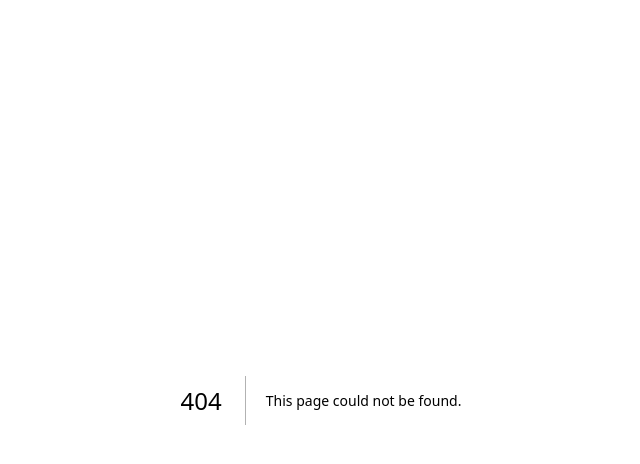
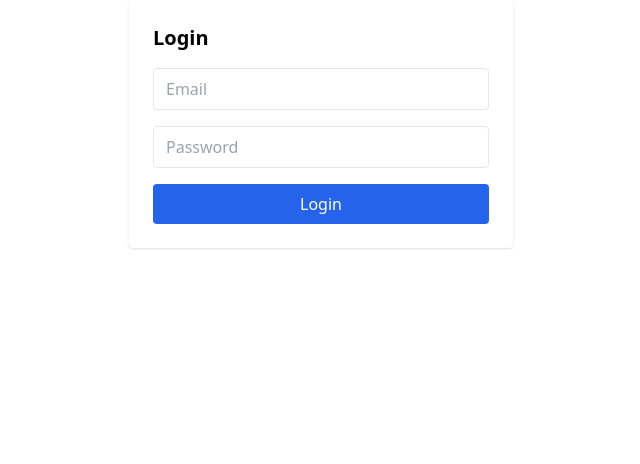
Before and after one commit to fraternity25/nextjs-postgresql-crud, a Next.js app: page /auth/login in a window 1280 px wide. Before the commit this address had no page. Shown: the top 464 px of the page, without its empty margins (319-959 px from the left). Built offline with nearby package versions, Linux system fonts and the light colour scheme.

Commit message:
modified:   components/SignupForm.js modified:   pages/_app.js modified:   pages/api/auth/[...nextauth].js modified:   pages/api/auth/signup.js deleted:    pages/api/signup.js new file:   pages/auth/index.js new file:   pages/auth/login.js modified:   pages/index.js

```diff
--- a/components/SignupForm.js
+++ b/components/SignupForm.js
@@ -1,5 +1,6 @@
 import { useState } from 'react';
 import { useRouter } from 'next/router';
+import { signIn } from 'next-auth/react';
 
 export default function SignupForm() {
   const [formData, setFormData] = useState({
@@ -38,8 +39,18 @@ export default function SignupForm() {
       }
 
       setError(null); // temizle
-      // Opsiyonel: router.push('/login') veya toast mesajı
-      router.push('/');
+
+      const loginResult = await signIn('credentials', {
+        email: formData.email,
+        password: formData.password,
+        redirect: false,
+      });
+
+      if (loginResult.ok) {
+        router.push('/');
+      } else {
+        setError('Login failed after signup');
+      }
     } catch (err) {
       setError(err.message);
     }
--- a/pages/_app.js
+++ b/pages/_app.js
@@ -1,5 +1,10 @@
-import "../styles/globals.css"
+import '@/styles/globals.css';
+import { SessionProvider } from 'next-auth/react';
 
-export default function App({ Component, pageProps }) {
-  return <Component {...pageProps} />;
+export default function App({ Component, pageProps: { session, ...pageProps } }) {
+  return (
+    <SessionProvider session={session}>
+      <Component {...pageProps} />
+    </SessionProvider>
+  );
 }
--- a/pages/api/auth/[...nextauth].js
+++ b/pages/api/auth/[...nextauth].js
@@ -5,7 +5,7 @@ import { Pool } from 'pg';
 
 const pool = new Pool(); // uses .env.local
 
-export default NextAuth({
+export const authOptions = {
   providers: [
     CredentialsProvider({
       name: 'Credentials',
@@ -25,7 +25,8 @@ export default NextAuth({
           };
         }
 
-        throw new Error("Invalid email or password");
+        //throw new Error("Invalid email or password");
+        return null;
       }
     })
   ],
@@ -53,4 +54,6 @@ export default NextAuth({
     }
   },
   secret: process.env.NEXTAUTH_SECRET
-});
+};
+
+export default NextAuth(authOptions);
--- a/pages/api/auth/signup.js
+++ b/pages/api/auth/signup.js
@@ -1,22 +1,44 @@
 import bcrypt from 'bcrypt';
-import pool from '../../../lib/db';
+import pool from '@/lib/db';
 
 export default async function handler(req, res) {
-  if (req.method !== 'POST') return res.status(405).end();
+  if (req.method !== 'POST') {
+    return res.status(405).json({ error: 'Only POST method allowed' });
+  }
 
   const { name, email, password } = req.body;
 
-  if (!name || !email || !password) return res.status(400).json({ error: 'All fields required' });
+  if (!name || !email || !password) {
+    return res.status(400).json({ error: 'All fields required' });
+  }
 
   try {
-    const hashed = await bcrypt.hash(password, 10);
-    const result = await pool.query(
+    const hashedPassword = await bcrypt.hash(password, 10);
+
+    const userRes = await pool.query(
       'INSERT INTO users (name, email, password) VALUES ($1, $2, $3) RETURNING id',
-      [name, email, hashed]
+      [name, email, hashedPassword]
     );
-    res.status(201).json({ success: true });
+    const userId = userRes.rows[0].id;
+
+    const roleRes = await pool.query(
+      'SELECT id FROM roles WHERE name = $1',
+      ['viewer']
+    );
+    const roleId = roleRes.rows[0]?.id;
+
+    if (roleId !== undefined && roleId !== null) {
+      await pool.query(
+        'INSERT INTO user_roles (user_id, role_id) VALUES ($1, $2)',
+        [userId, roleId]
+      );
+    }
+
+    return res.status(201).json({ message: 'User created' });
+
   } catch (err) {
+    console.error('Signup error:', err);
     if (err.code === '23505') return res.status(409).json({ error: 'User already exists' });
-    res.status(500).json({ error: 'Server error' });
+    return res.status(500).json({ error: 'Internal Server Error' });
   }
 }
--- a/pages/api/signup.js
+++ /dev/null
@@ -1,44 +0,0 @@
-import bcrypt from 'bcrypt';
-import pool from '@/lib/db';
-
-export default async function handler(req, res) {
-  if (req.method !== 'POST') {
-    return res.status(405).json({ error: 'Only POST method allowed' });
-  }
-
-  const { name, email, password } = req.body;
-
-  if (!name || !email || !password) {
-    return res.status(400).json({ error: 'Missing fields' });
-  }
-
-  try {
-    const hashedPassword = await bcrypt.hash(password, 10);
-
-    const userRes = await pool.query(
-      'INSERT INTO users (name, email, password) VALUES ($1, $2, $3) RETURNING id',
-      [name, email, hashedPassword]
-    );
-    const userId = userRes.rows[0].id;
-
-    const roleRes = await pool.query(
-      'SELECT id FROM roles WHERE name = $1',
-      ['user']
-    );
-    const roleId = roleRes.rows[0]?.id;
-
-    if (roleId) {
-      await pool.query(
-        'INSERT INTO user_roles (user_id, role_id) VALUES ($1, $2)',
-        [userId, roleId]
-      );
-    }
-
-    return res.status(201).json({ message: 'User created' });
-
-  } catch (err) {
-    console.error('Signup error:', err);
-    if (err.code === '23505') return res.status(409).json({ error: 'User already exists' });
-    return res.status(500).json({ error: 'Internal Server Error' });
-  }
-}
--- /dev/null
+++ b/pages/auth/index.js
@@ -0,0 +1,33 @@
+import { useSession } from 'next-auth/react';
+import { useRouter } from 'next/router';
+import { useEffect } from 'react';
+import Link from 'next/link';
+
+export default function AuthLanding() {
+  const { data: session } = useSession();
+  const router = useRouter();
+
+  useEffect(() => {
+    if (session) {
+      router.push('/'); // giriş yapmışsa anasayfa
+    }
+  }, [session]);
+
+  return (
+    <div className="min-h-screen flex flex-col items-center justify-center gap-4 bg-gray-100">
+      <h1 className="text-2xl font-bold">Welcome</h1>
+      <Link
+        href="/auth/login"
+        className="inline-flex items-center justify-center rounded-md border border-transparent bg-indigo-600 px-4 py-2 text-sm font-medium text-white shadow-sm hover:bg-indigo-700 focus:outline-none focus:ring-2 focus:ring-indigo-500 focus:ring-offset-2"
+      >
+        Login
+      </Link>
+      <Link
+        href="/signup"
+        className="inline-flex items-center justify-center rounded-md border border-transparent bg-indigo-600 px-4 py-2 text-sm font-medium text-white shadow-sm hover:bg-indigo-700 focus:outline-none focus:ring-2 focus:ring-indigo-500 focus:ring-offset-2"
+      >
+        Sign Up
+      </Link>
+    </div>
+  );
+}
--- /dev/null
+++ b/pages/auth/login.js
@@ -0,0 +1,56 @@
+import { useState } from 'react';
+import { signIn } from 'next-auth/react';
+import { useRouter } from 'next/router';
+
+export default function LoginPage() {
+  const [form, setForm] = useState({ email: '', password: '' });
+  const [error, setError] = useState('');
+  const router = useRouter();
+
+  const handleChange = (e) =>
+    setForm((prev) => ({ ...prev, [e.target.name]: e.target.value }));
+
+  const handleSubmit = async (e) => {
+    e.preventDefault();
+    const res = await signIn('credentials', {
+      redirect: false,
+      email: form.email,
+      password: form.password,
+    });
+
+    if (res.ok) {
+      router.push('/');
+    } else {
+      setError('Invalid email or password');
+    }
+  };
+
+  return (
+    <form onSubmit={handleSubmit} className="space-y-4 max-w-sm mx-auto p-6 bg-white rounded shadow">
+      <h2 className="text-xl font-bold">Login</h2>
+
+      {error && <p className="text-red-500">{error}</p>}
+
+      <input
+        type="email"
+        name="email"
+        value={form.email}
+        onChange={handleChange}
+        placeholder="Email"
+        className="w-full px-3 py-2 border rounded"
+      />
+      <input
+        type="password"
+        name="password"
+        value={form.password}
+        onChange={handleChange}
+        placeholder="Password"
+        className="w-full px-3 py-2 border rounded"
+      />
+
+      <button className="w-full bg-blue-600 text-white py-2 rounded hover:bg-blue-700" type="submit">
+        Login
+      </button>
+    </form>
+  );
+}
--- a/pages/index.js
+++ b/pages/index.js
@@ -1,7 +1,9 @@
+import { signOut } from 'next-auth/react';
+import { getSession } from 'next-auth/react';
 import { useState, useEffect } from 'react';
 import Link from 'next/link';
 
-export default function Home() {
+export default function Home({ session }) {
   const [users, setUsers] = useState([]);
   const [loading, setLoading] = useState(true);
   const [error, setError] = useState(null);
@@ -72,12 +74,20 @@ export default function Home() {
             </p>
           </div>
           <div className="mt-4 sm:mt-0 sm:ml-16 sm:flex-none">
+            <div className="flex gap-2">
               <Link
                 href="/users/new"
                 className="inline-flex items-center justify-center rounded-md border border-transparent bg-indigo-600 px-4 py-2 text-sm font-medium text-white shadow-sm hover:bg-indigo-700 focus:outline-none focus:ring-2 focus:ring-indigo-500 focus:ring-offset-2 sm:w-auto"
               >
                 Add user
               </Link>
+              <button
+                onClick={() => signOut({ callbackUrl: '/auth' })}
+                className="inline-flex items-center justify-center rounded-md border border-transparent bg-indigo-600 px-4 py-2 text-sm font-medium text-white shadow-sm hover:bg-indigo-700 focus:outline-none focus:ring-2 focus:ring-indigo-500 focus:ring-offset-2 sm:w-auto"
+              >
+                Logout
+              </button>
+            </div>
           </div>
         </div>
 
@@ -159,3 +169,21 @@ export default function Home() {
     </div>
   );
 }
+
+
+export async function getServerSideProps(context) {
+  const session = await getSession(context);
+
+  if (!session) {
+    return {
+      redirect: {
+        destination: '/auth',
+        permanent: false
+      }
+    };
+  }
+
+  return {
+    props: { session }
+  };
+}
```
Lines whose indentation alone changed are shown as unchanged.
